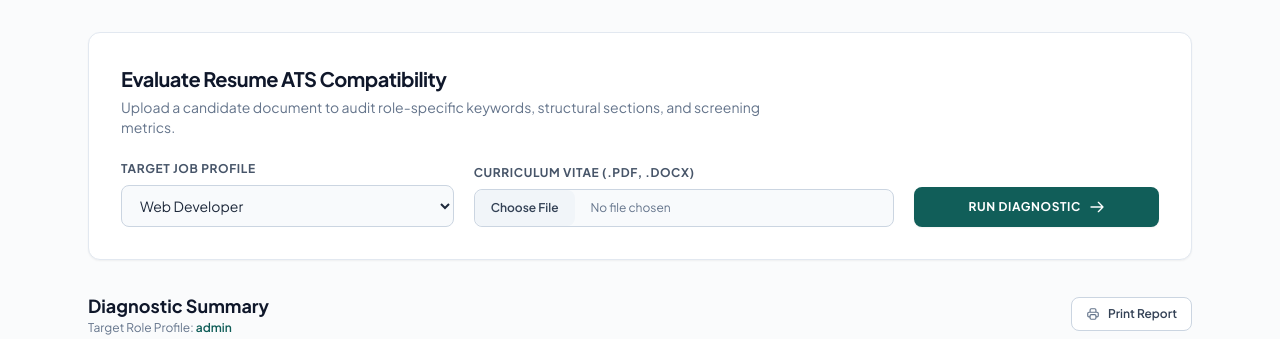
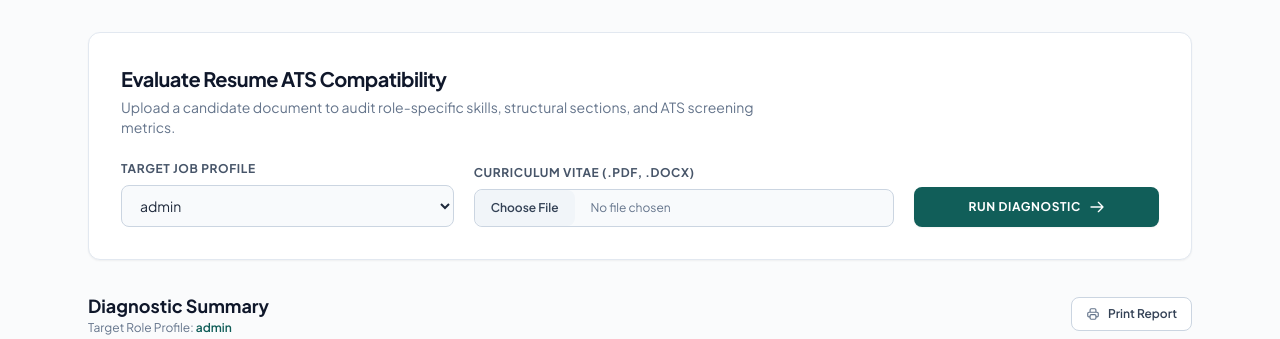
Before and after one commit to pranjaltele2007-sketch/smart-resume-analyzer, a Flask app: template templates/index.html in a window 1280 px wide. Shown: the part 65-404 px from the top of the page. Run offline with Flask 3, Linux system fonts and the light colour scheme; the template is opened without the code that fills it: most values are stand-ins (such as "Sample title", 1, 10 or a date in 2020); some libraries are stand-ins or nearby versions.

Commit message:
Update index.html

```diff
--- a/templates/index.html
+++ b/templates/index.html
@@ -42,17 +42,24 @@
     <div class="bg-white rounded-xl border border-slate-200 shadow-sm p-6 lg:p-8">
       <div class="max-w-2xl mb-6">
         <h1 class="text-xl font-bold text-slate-900 tracking-tight">Evaluate Resume ATS Compatibility</h1>
-        <p class="text-sm text-slate-500 mt-1">Upload a candidate document to audit role-specific keywords, structural sections, and screening metrics.</p>
+        <p class="text-sm text-slate-500 mt-1">Upload a candidate document to audit role-specific skills, structural sections, and ATS screening metrics.</p>
       </div>
 
       <form method="POST" action="/" enctype="multipart/form-data" class="grid grid-cols-1 md:grid-cols-12 gap-5 items-end">
         <div class="md:col-span-4">
           <label class="block text-xs font-bold uppercase tracking-wider text-slate-600 mb-2">Target Job Profile</label>
           <select name="role" class="w-full bg-slate-50 border border-slate-300 text-slate-800 text-sm rounded-lg px-3.5 py-2.5 focus:bg-white focus:outline-none focus:ring-2 focus:ring-teal-600/20 focus:border-teal-600 transition">
-            <option value="Web Developer" {% if selected_role == 'Web Developer' %}selected{% endif %}>Web Developer</option>
-            <option value="Data Analyst" {% if selected_role == 'Data Analyst' %}selected{% endif %}>Data Analyst</option>
-            <option value="AI / ML Engineer" {% if selected_role == 'AI / ML Engineer' %}selected{% endif %}>AI / ML Engineer</option>
-            <option value="Cloud Engineer" {% if selected_role == 'Cloud Engineer' %}selected{% endif %}>Cloud Engineer</option>
+            {% if available_roles %}
+              {% for role in available_roles %}
+                <option value="{{ role }}" {% if selected_role == role %}selected{% endif %}>{{ role }}</option>
+              {% endfor %}
+            {% else %}
+              <option value="Web Developer" {% if selected_role == 'Web Developer' %}selected{% endif %}>Web Developer</option>
+              <option value="Data Analyst" {% if selected_role == 'Data Analyst' %}selected{% endif %}>Data Analyst</option>
+              <option value="AI / ML Engineer" {% if selected_role == 'AI / ML Engineer' %}selected{% endif %}>AI / ML Engineer</option>
+              <option value="Cloud & DevOps Engineer" {% if selected_role == 'Cloud & DevOps Engineer' %}selected{% endif %}>Cloud & DevOps Engineer</option>
+              <option value="Python Developer" {% if selected_role == 'Python Developer' %}selected{% endif %}>Python Developer</option>
+            {% endif %}
           </select>
         </div>
 
@@ -198,7 +205,7 @@
           <div class="grid grid-cols-1 md:grid-cols-2 gap-3 text-xs text-slate-700">
             <div class="p-3.5 bg-teal-50/60 border border-teal-200/80 rounded-lg">
               <strong class="text-teal-900 block font-semibold mb-1">Target Certifications</strong>
-              <p class="text-slate-600">Consider obtaining recognized platform credentials (AWS Certified Cloud Practitioner, Meta Front-End Developer, or Google Data Analytics) to validate core competencies.</p>
+              <p class="text-slate-600">Consider obtaining recognized platform credentials (AWS Certified Cloud Practitioner, Meta Developer, or Google Data Analytics) to validate core competencies.</p>
             </div>
             <div class="p-3.5 bg-sky-50/60 border border-sky-200/80 rounded-lg">
               <strong class="text-sky-900 block font-semibold mb-1">Portfolio Projects</strong>
```
